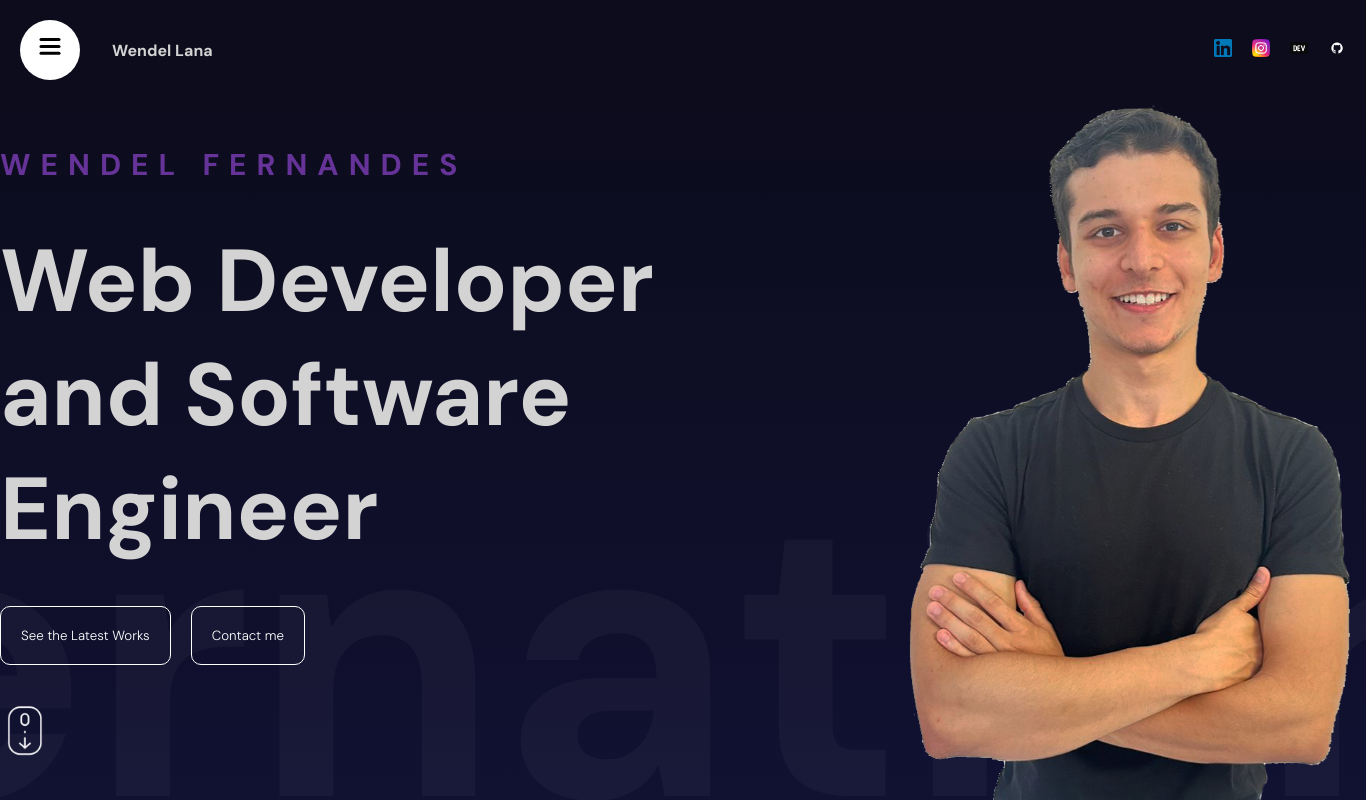
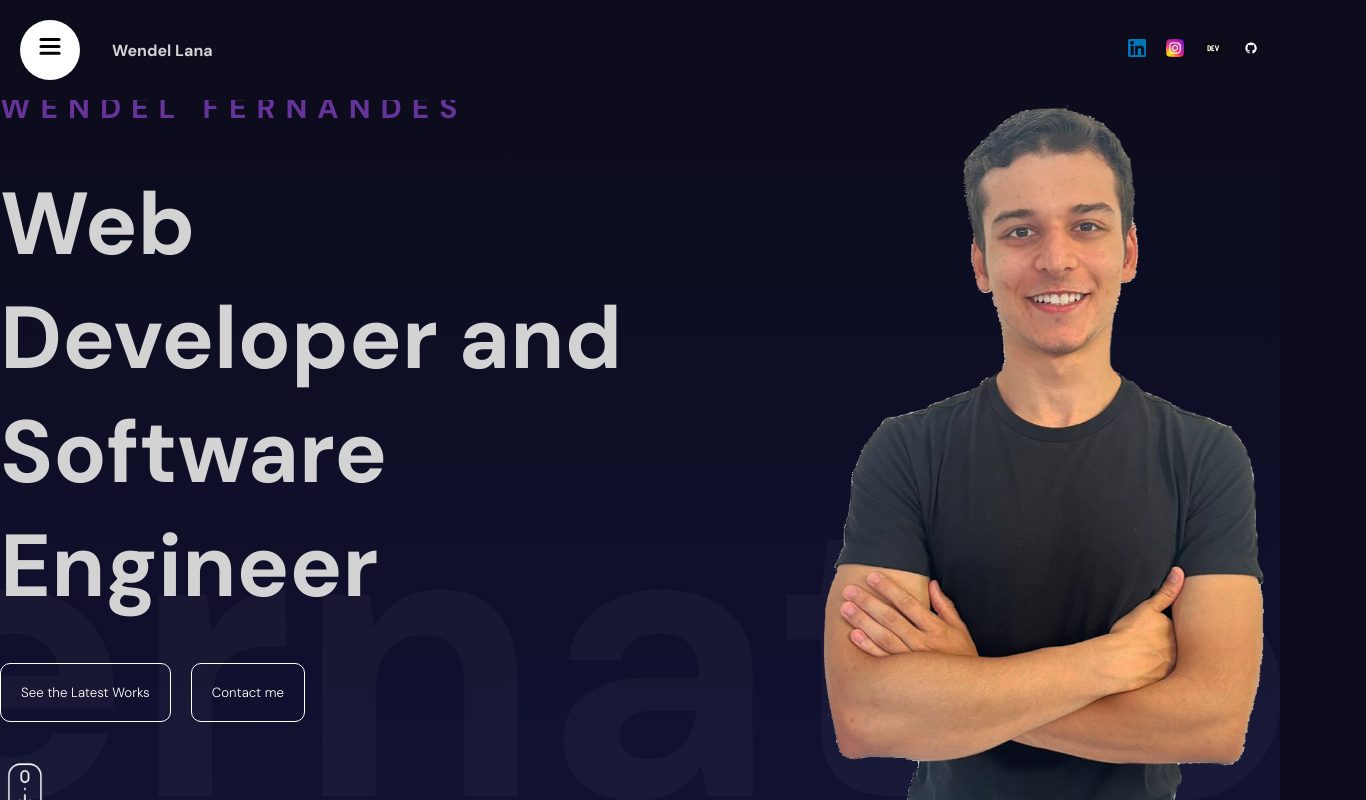
Before and after one commit to WendelLana/WendelLana.github.io, a React (Vite) app: page / in a window 1280 px wide. Shown: the top 800 px of the page, 1366 px wide, since content can reach past the window. Built offline with nearby package versions, Linux system fonts and the light colour scheme.

Commit message:
Fixed scrollable screen

```diff
--- a/index.html
+++ b/index.html
@@ -1,8 +1,8 @@
 <!doctype html>
-<html lang="en">
+<html lang="en-US">
   <head>
     <meta charset="UTF-8" />
-    <meta name="viewport" content="width=device-width, initial-scale=1.0" />
+    <meta id="viewport" name="viewport" content ="width=device-width, minimum-scale=1.0, maximum-scale=1.0, user-scalable=no" />
     <link href="https://fonts.googleapis.com/css2?family=DM+Sans:ital,opsz,wght@0,9..40,100;0,9..40,200;0,9..40,300;0,9..40,400;0,9..40,500;0,9..40,600;0,9..40,700;0,9..40,800;0,9..40,900;0,9..40,1000;1,9..40,100;1,9..40,1000&display=swap" rel="stylesheet">
     <title>DEV Wendel Lana</title>
   </head>
--- a/src/app.scss
+++ b/src/app.scss
@@ -6,9 +6,8 @@
 }
 
 html {
-  scroll-snap-type: y mandatory;
   scroll-behavior: smooth;
-  width:max-content;
+  width:100%;
 }
 
 body {
@@ -61,3 +60,9 @@ a {
     display: none;
   }
 }
+
+html {
+  @include mobile {
+    overflow-x: hidden;
+  }
+}
--- a/src/components/contact/contact.scss
+++ b/src/components/contact/contact.scss
@@ -12,7 +12,6 @@
     width: 100%;
     padding: 10px;
     flex-direction: column;
-    padding-bottom: 150px;
   }
 
   .textContainer {
```
